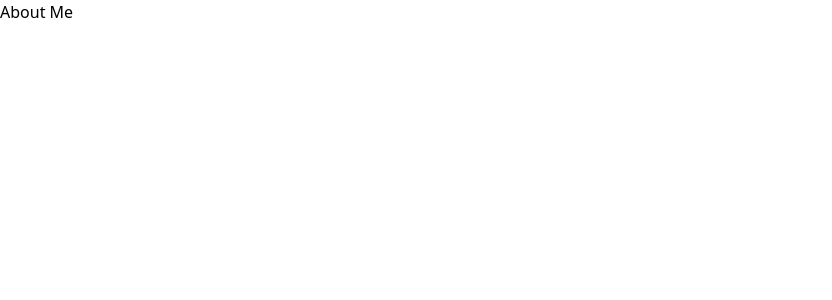
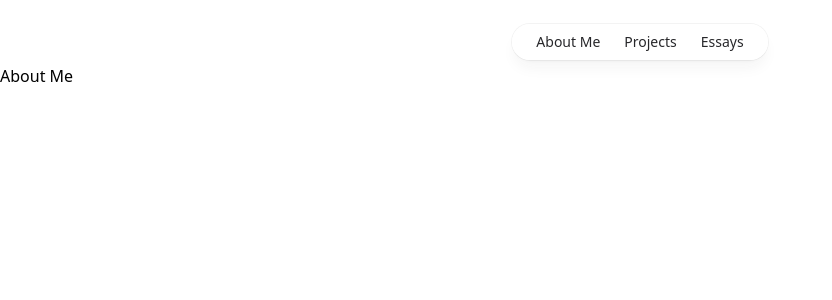
Before and after one commit to docscodes/next-personal-website, a Next.js app: page / in a window 1280 px wide. Shown: the top 300 px of the page, without its empty margins (0-832 px from the left). Built offline with nearby package versions, Linux system fonts and the light colour scheme.

Commit message:
creating navigation bar

```diff
--- a/components/layout.tsx
+++ b/components/layout.tsx
@@ -1,6 +1,36 @@
+type NavItemProps = {
+  title: string
+  url: string
+}
+
+function NavItem(props: NavItemProps) {
+  const { title, url } = props
+  return (
+    <li>
+      <a className="block px-3 py-2 transition hover:text-teal-500"
+        href={url}>{title}</a>
+    </li>
+  )
+}
+
+function Navbar() {
+  return (
+    <div className="flex justify-center mx-auto max-w-7xl h-16 pt-6">
+      <nav>
+        <ul className="flex rounded-full bg-white/90 px-3 text-sm font-medium text-zinc-800 shadow-lg shadow-zinc-800/5 ring-1 ring-zinc-900/5 backdrop-blur">
+          <NavItem title={"About Me"} url={"/"} />
+          <NavItem title={"Projects"} url={"/projects"} />
+          <NavItem title={"Essays"} url={"/essays"} />
+        </ul>
+      </nav>
+    </div>
+  )
+}
+
 export default function Layout({ children }: any) {
   return (
     <>
+      <Navbar />
       <main>{children}</main>
     </>
   )
```
